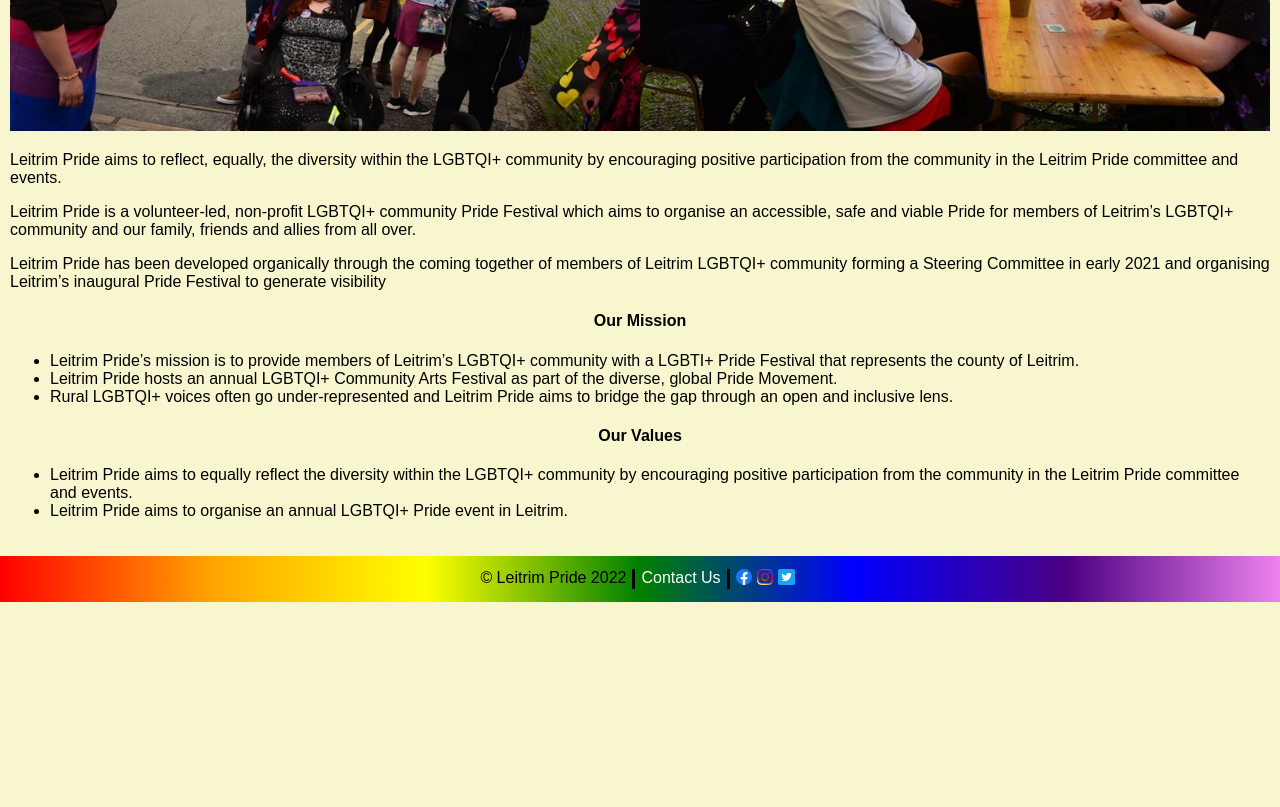
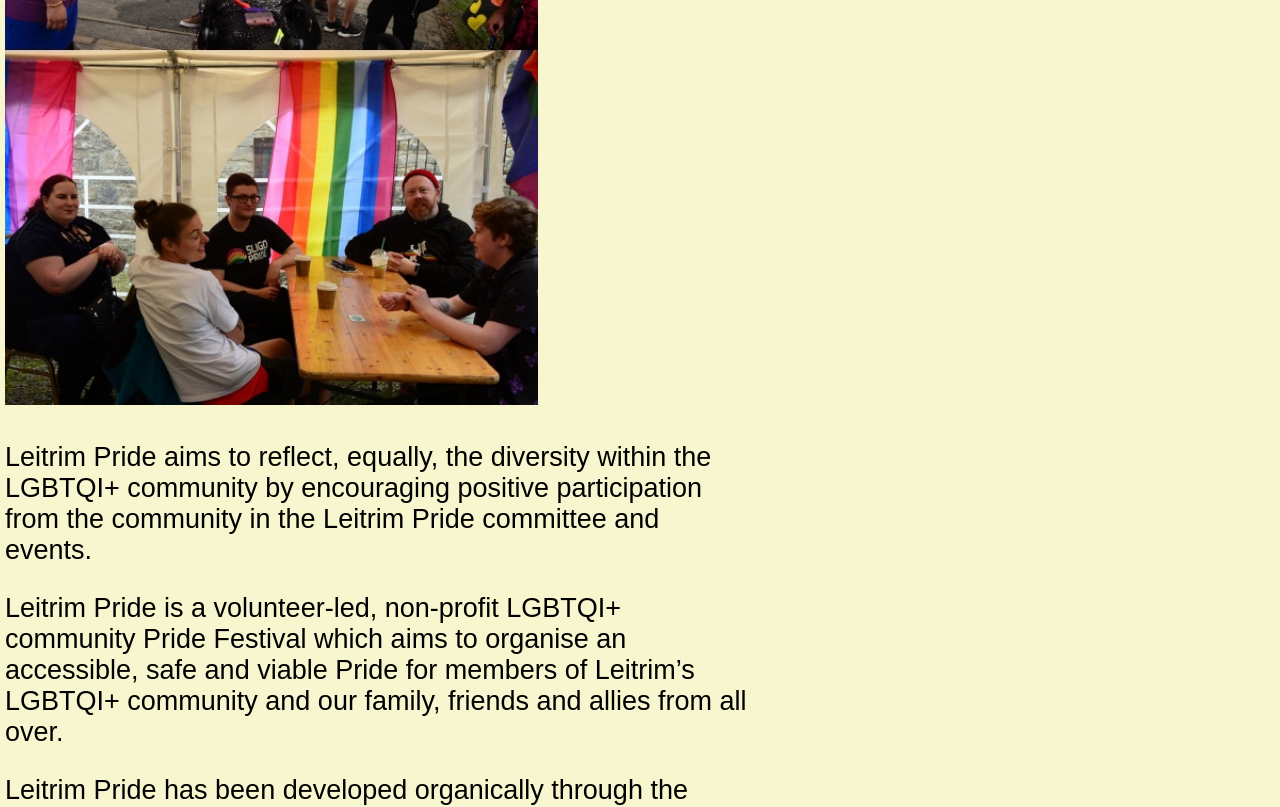
Before and after one commit to Jacobs1986/leitrim-pride, a React (Create React App) app: page /about in a window 1280 px wide. Shown: the part 440-1247 px from the top of the page. Before the commit the page ends 1042 px from the top, so only its background shows below. Built offline with nearby package versions, Linux system fonts and the light colour scheme; the HTML template or start-up script is replaced by a standard one.

Commit message:
There's something going on with the layout. I'll check it out later

```diff
--- a/src/components/aboutPage/aboutLit.js
+++ b/src/components/aboutPage/aboutLit.js
@@ -5,7 +5,7 @@ import "./aboutPage-styles.css";
 
 export default function AboutLit() {
     return (
-        <div>
+        <div className="aboutText">
             <p>
                 Leitrim Pride aims to reflect, equally, the diversity within the LGBTQI+ community by encouraging positive participation from the community in the Leitrim Pride committee and events.
             </p>
--- a/src/components/aboutPage/aboutPage-styles.css
+++ b/src/components/aboutPage/aboutPage-styles.css
@@ -7,3 +7,26 @@
 #whoWeAreVertImage {
     display: none;
 }
+
+/* Styling for medium devices */
+@media only screen and (min-width: 768px) {
+    .aboutText > p, .aboutList {
+        font-size: 27px;
+    }
+
+    .ourMissionDiv > h4, .ourValuesDiv > h4 {
+        font-size: 33px;
+    }
+}
+
+@media only screen and (min-width: 992px) {
+    /* Hide the horizontal image */
+    #whoWeAreHorzImage {
+        display: none;
+    }
+
+    /* Show the vertical Image */
+    #whoWeAreVertImage {
+        display: block;
+    }
+}
--- a/src/components/aboutPage/ourMission.js
+++ b/src/components/aboutPage/ourMission.js
@@ -5,7 +5,7 @@ import "./aboutPage-styles.css";
 
 export default function OurMission() {
     return (
-        <div>
+        <div className="ourMissionDiv">
             <h4 style={{ textAlign: 'center'}}>Our Mission</h4>
             <ul className='aboutList'>
                 <li>
--- a/src/components/aboutPage/ourValues.js
+++ b/src/components/aboutPage/ourValues.js
@@ -5,8 +5,8 @@ import "./aboutPage-styles.css";
 
 export default function OurValues() {
     return (
-        <div><div>
-        <h4 style={{ textAlign: 'center'}}>Our Values</h4>
+        <div className="ourValuesDiv">
+            <h4 style={{ textAlign: 'center' }}>Our Values</h4>
             <ul className='aboutList'>
                 <li>
                     Leitrim Pride aims to equally reflect the diversity within the LGBTQI+ community by encouraging positive participation from the community in the Leitrim Pride committee and events.
@@ -15,6 +15,6 @@ export default function OurValues() {
                     Leitrim Pride aims to organise an annual LGBTQI+ Pride event in Leitrim.
                 </li>
             </ul>
-    </div></div>
+        </div>
     );
 };
--- a/src/pages/about-page.js
+++ b/src/pages/about-page.js
@@ -15,11 +15,11 @@ export default function About() {
             <div className="container">
                 <div className="row">
                     {/* Image */}
-                    <div className="col-xs-12">
+                    <div className="col-xs-12 col-lg-5">
                         <WhoWeAreImage />
                     </div>
                     {/* Literature */}
-                    <div className="col-xs-12">
+                    <div className="col-xs-12 col-lg-7">
                         <AboutLit />
                         <OurMission />
                         <OurValues />
--- a/src/styles/layout.css
+++ b/src/styles/layout.css
@@ -1,5 +1,5 @@
 .container {
-    padding: 10px;
+    /* padding: 10px; */
     box-sizing: border-box;
 }
 
@@ -17,7 +17,7 @@
 /* Columns */
 [class*="col-"] {
     float: left;
-    /* padding: 5px; */
+    padding: 5px;
     /* border: 1px solid red; */
 }
 
```
Lines whose indentation alone changed are shown as unchanged.
